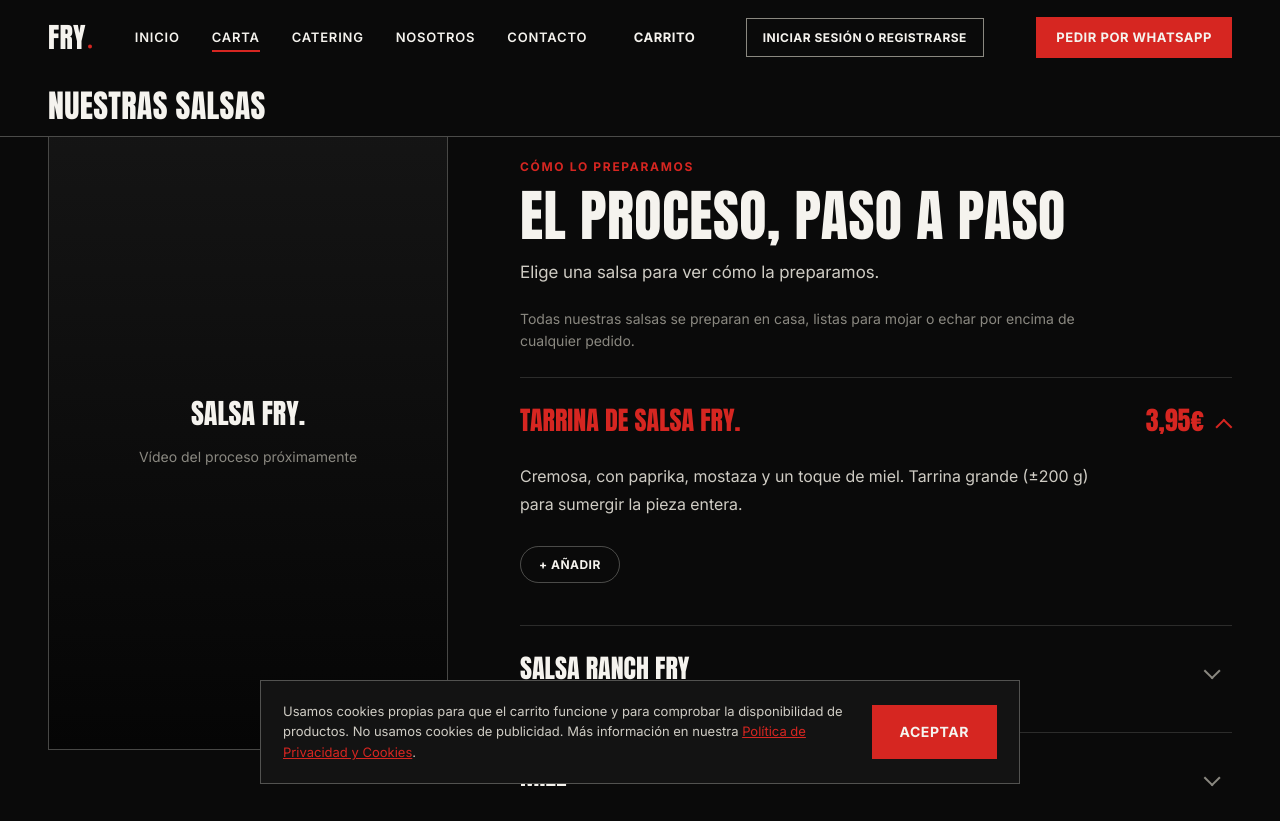
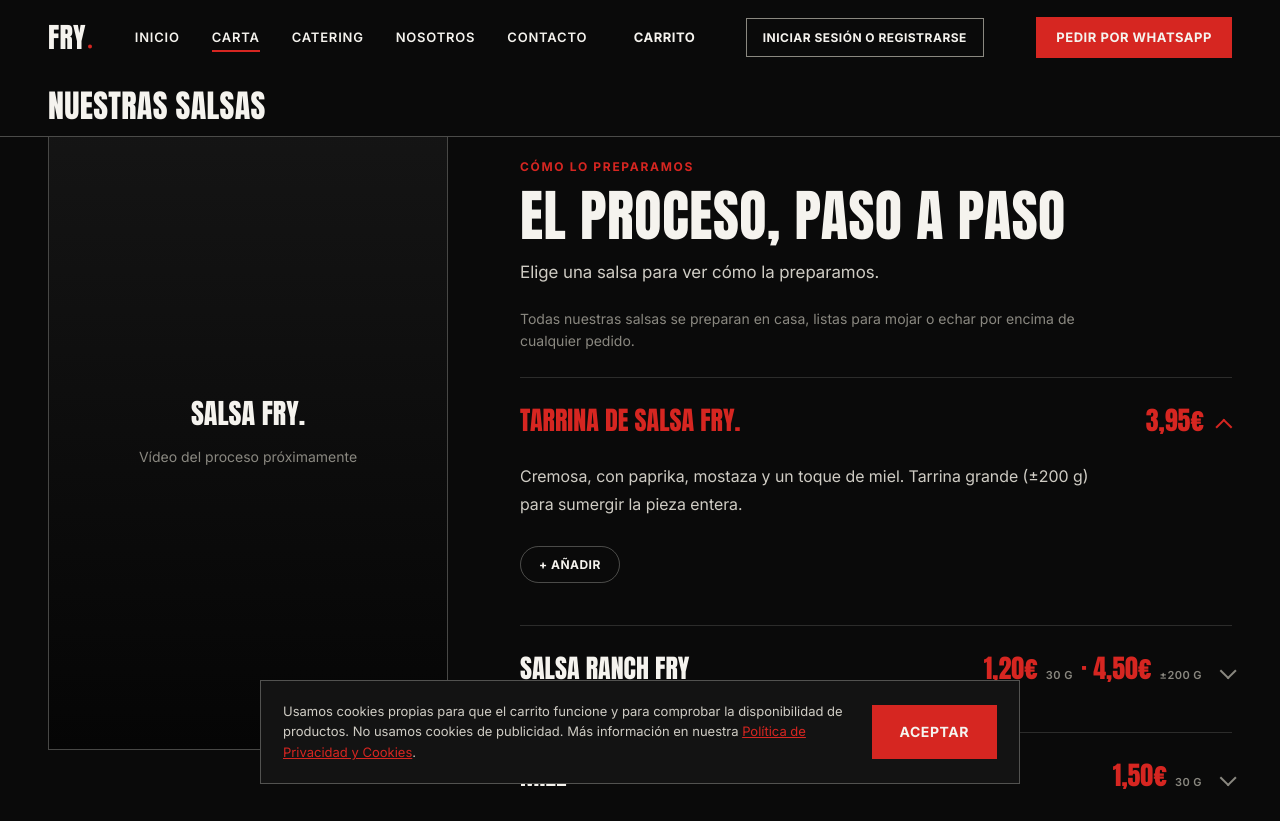
Before and after one commit to FRY-Deb/Fry.-Website, a plain HTML site: page salsas.html in a window 1280 px wide. Shown: the top 821 px of the page. Drawn offline with Linux system fonts and the light colour scheme.

Commit message:
Salsas: precios visibles en el desplegable (Ranch pequeña y grande, Miel)
Co-Authored-By: Claude Sonnet 5.5 <noreply@anthropic.com>

```diff
--- a/salsas.html
+++ b/salsas.html
@@ -8,7 +8,7 @@
 <link rel="icon" href="assets/favicon.svg" type="image/svg+xml" />
 <link rel="preload" as="font" href="assets/fonts/Anton-Regular.woff2" type="font/woff2" crossorigin />
 <link rel="preload" as="font" href="assets/fonts/Inter-Variable.woff2" type="font/woff2" crossorigin />
-<link rel="stylesheet" href="styles.css?v=20261050" />
+<link rel="stylesheet" href="styles.css?v=20261051" />
 </head>
 <body>
 <a class="skip-link" href="#main">Saltar al contenido</a>
@@ -83,6 +83,7 @@
       <div class="menu-card salsa-item" data-salsa="ranch">
         <button type="button" class="salsa-head" id="salsa-head-ranch" aria-expanded="false" aria-controls="salsa-panel-ranch">
           <span class="menu-card-name">Salsa Ranch FRY</span>
+          <span class="menu-card-price">1,20€ <small>30 g</small> · 4,50€ <small>±200 g</small></span>
           <span class="salsa-chev" aria-hidden="true"></span>
         </button>
         <div class="salsa-panel" id="salsa-panel-ranch" role="region" aria-labelledby="salsa-head-ranch">
@@ -101,6 +102,7 @@
       <div class="menu-card salsa-item" data-salsa="miel">
         <button type="button" class="salsa-head" id="salsa-head-miel" aria-expanded="false" aria-controls="salsa-panel-miel">
           <span class="menu-card-name">Miel</span>
+          <span class="menu-card-price">1,50€ <small>30 g</small></span>
           <span class="salsa-chev" aria-hidden="true"></span>
         </button>
         <div class="salsa-panel" id="salsa-panel-miel" role="region" aria-labelledby="salsa-head-miel">
--- a/styles.css
+++ b/styles.css
@@ -1526,3 +1526,5 @@ body.fry-intro-finished .fry-intro {
 @media (prefers-reduced-motion: reduce) {
   .salsa-slot, .salsa-panel, .salsa-chev { transition: none; }
 }
+
+.salsa-head .menu-card-price small { font-family: var(--sans); font-size: 11px; font-weight: 600; letter-spacing: .04em; color: var(--cream-mute); text-transform: uppercase; margin: 0 2px; }
```
Also changed, not shown: admin.html (+1 -1 lines), alergenos.html (+1 -1 lines), carrito.html (+1 -1 lines), carta.html (+1 -1 lines), catering.html (+1 -1 lines), contacto.html (+1 -1 lines), cuenta.html (+1 -1 lines), hamburguesas.html (+1 -1 lines), index.html (+1 -1 lines), nosotros.html (+1 -1 lines), patatas.html (+1 -1 lines), piezas.html (+1 -1 lines), privacidad.html (+1 -1 lines), tiras.html (+1 -1 lines).
